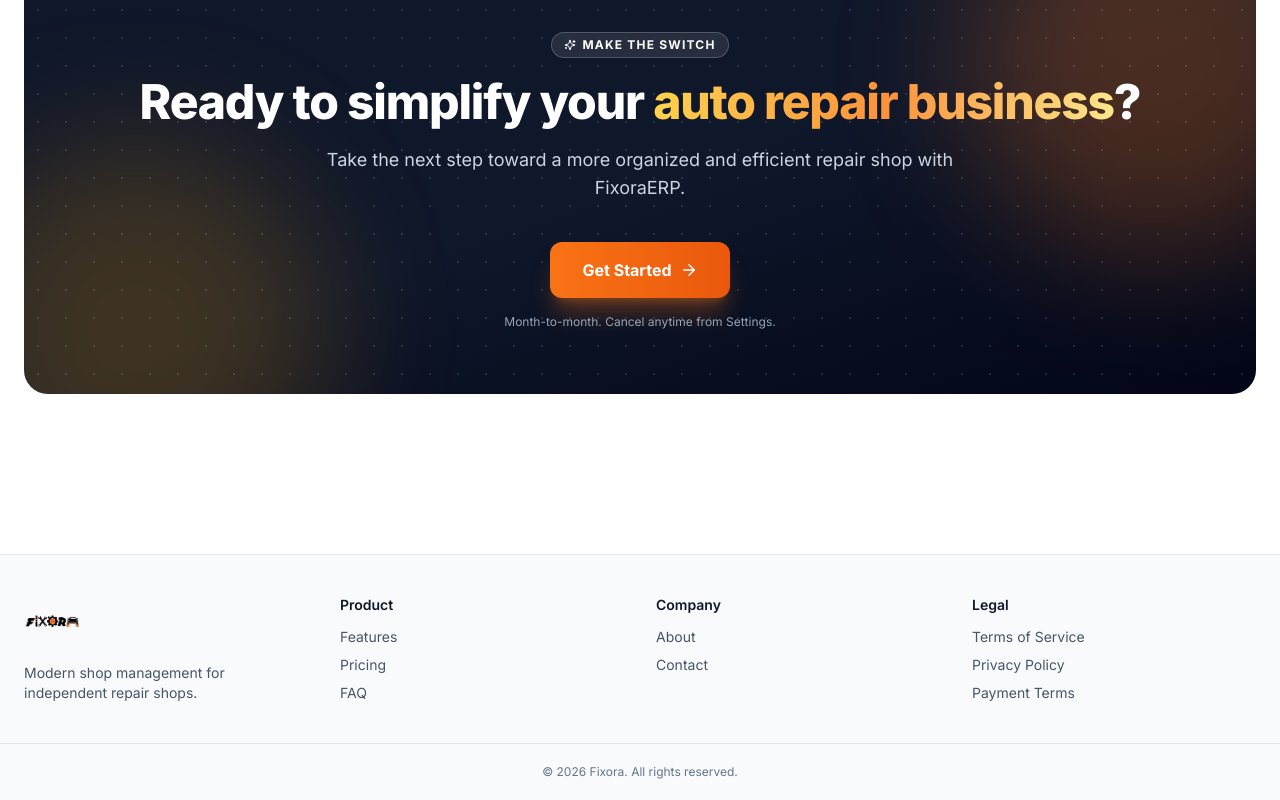
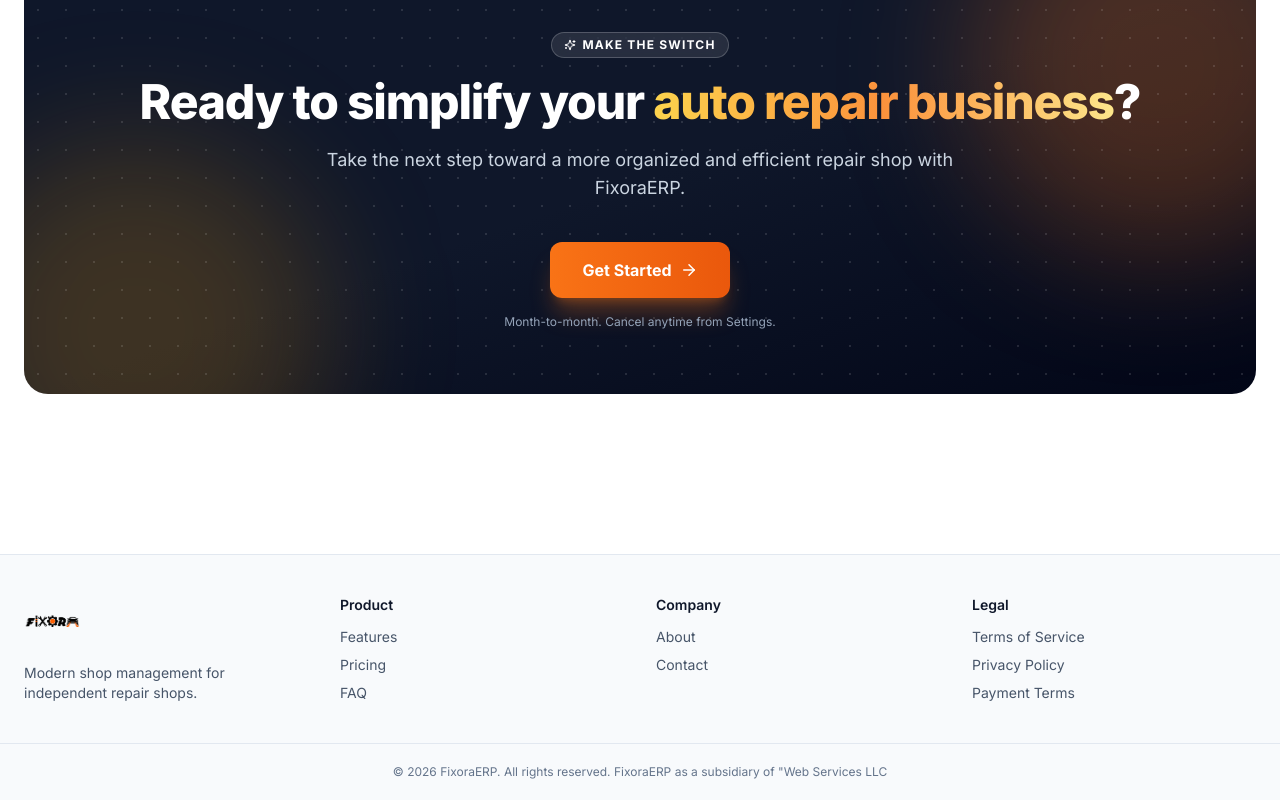
Before and after one commit to jobaid/Fixora-website, a React (Vite) app in the folder frontend/: page / in a window 1280 px wide. Shown: the part 6887-7687 px from the top of the page. Built offline with nearby package versions, Linux system fonts and the light colour scheme; no server answers.

Commit message:
Change company name to FixoraERP in footer
Updated footer text to reflect new company name and subsidiary.

```diff
--- a/frontend/src/components/Footer.jsx
+++ b/frontend/src/components/Footer.jsx
@@ -34,7 +34,7 @@ export default function Footer() {
         </div>
       </div>
       <div className="border-t border-slate-200 py-5 text-center text-xs text-slate-500">
-        © {new Date().getFullYear()} Fixora. All rights reserved.
+        © {new Date().getFullYear()} FixoraERP. All rights reserved. FixoraERP as a subsidiary of "Web Services LLC
       </div>
     </footer>
   )
```
